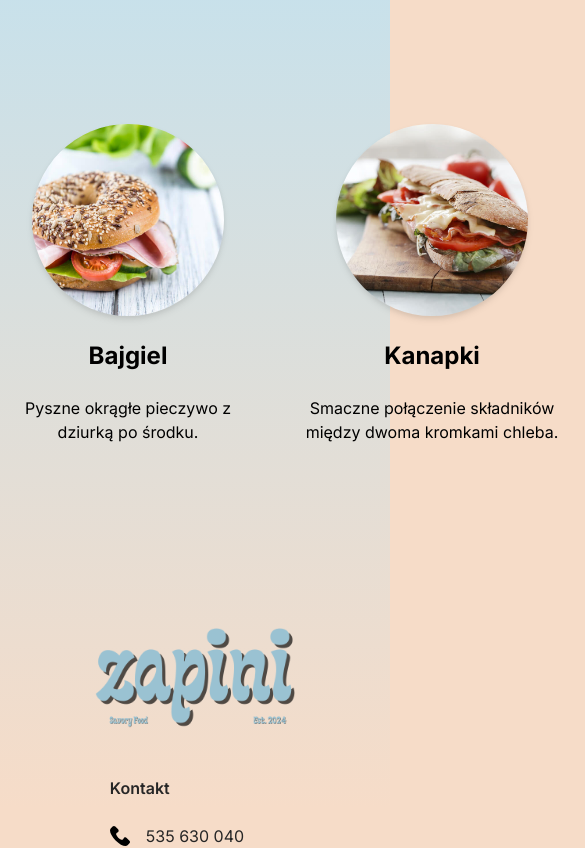
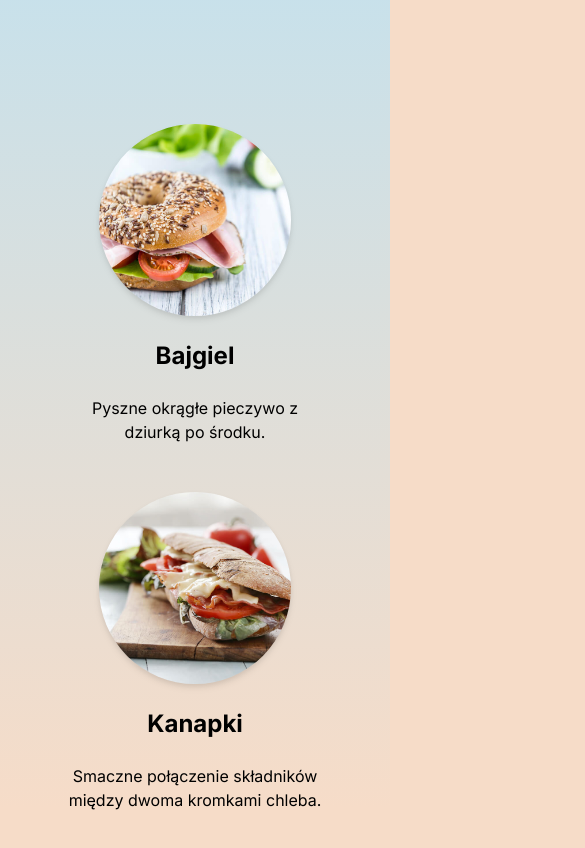
Before and after one commit to traczoskar/zapini, a Next.js app: page / in a window 390 px wide. Shown: the part 880-1728 px from the top of the page, 585 px wide, since content can reach past the window. Built offline with nearby package versions, Linux system fonts and the light colour scheme.

Commit message:
added responsive values to Products

```diff
--- a/src/app/ui/products.tsx
+++ b/src/app/ui/products.tsx
@@ -26,7 +26,7 @@
 
   return (
     <div className="flex flex-col items-center container py-40">
-      <ul className="w-full flex justify-between gap-12">
+      <ul className="w-full flex flex-col md:flex-row justify-between gap-12">
         {products.map((product, index) => (
           <li
             key={index}
```
